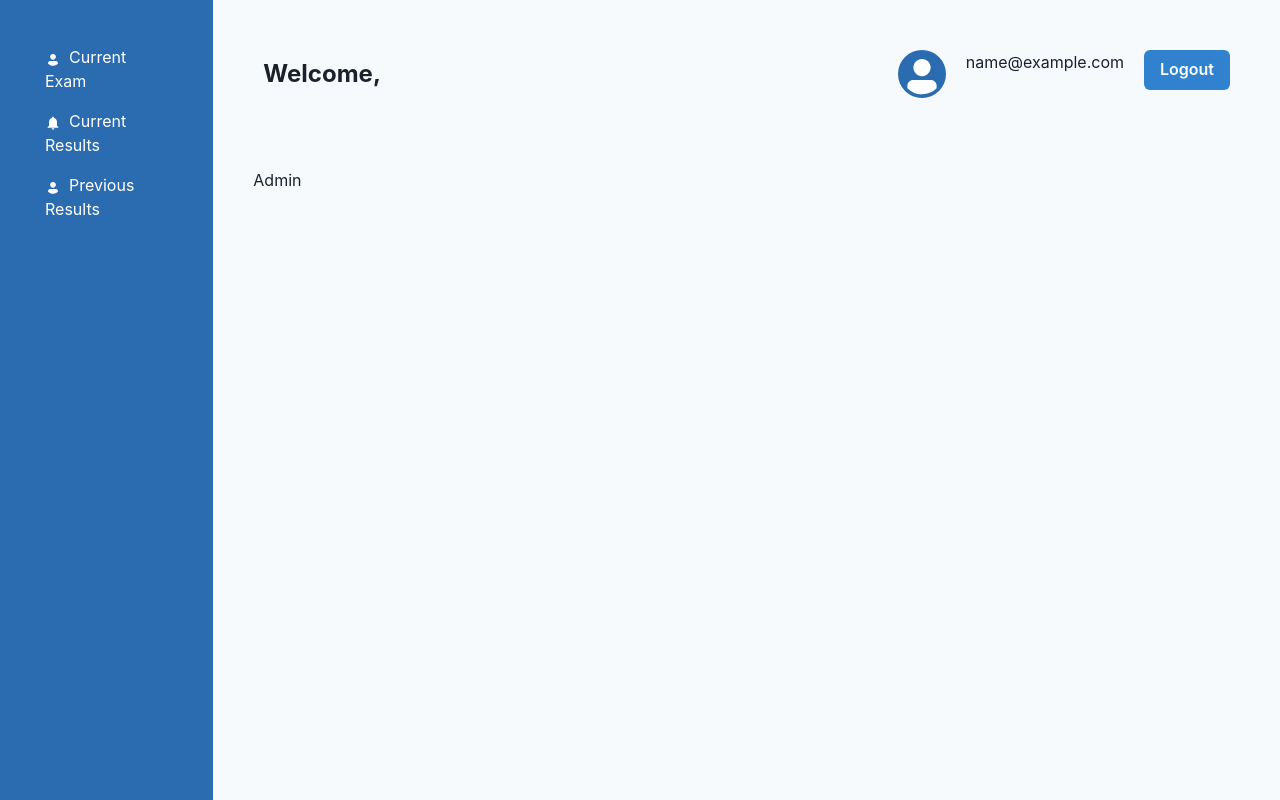
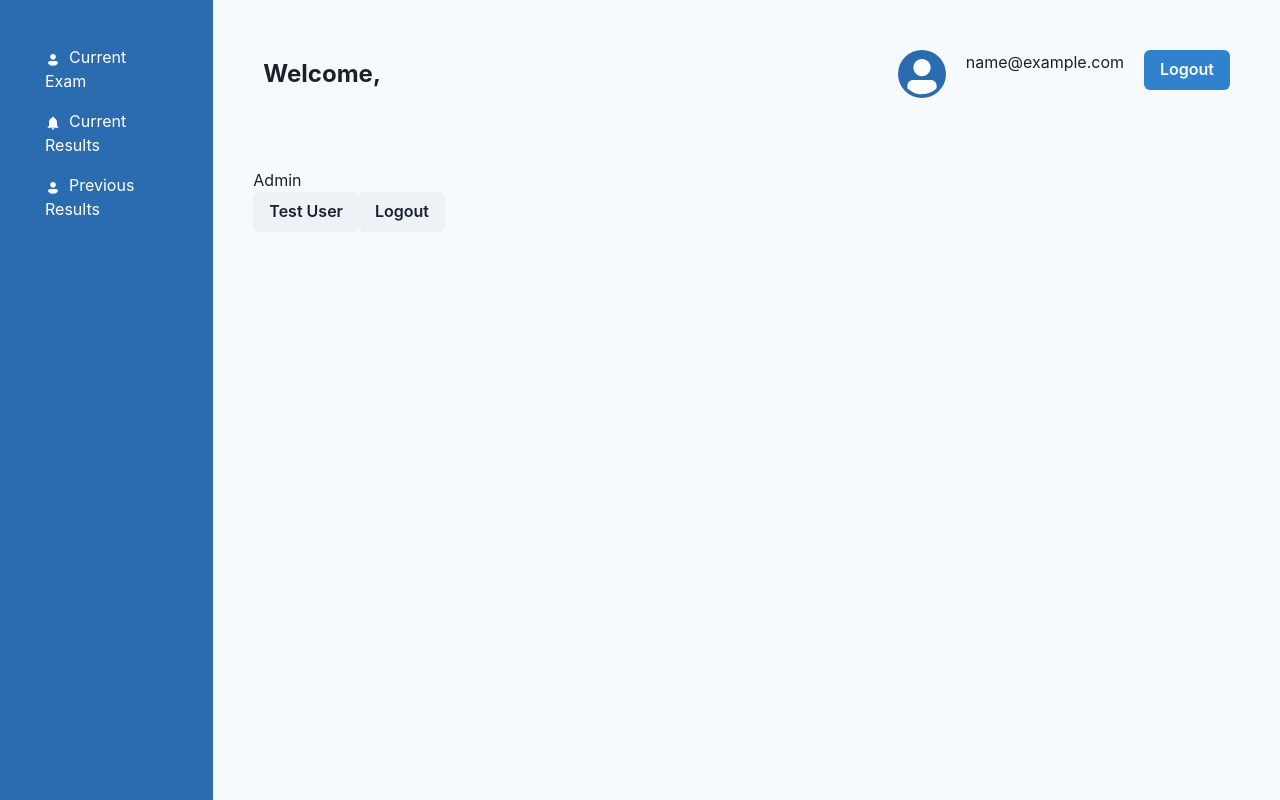
Before and after one commit to caiomarxm/irt_simulator, a React (Vite) app in the folder frontend/: page /admin in a window 1280 px wide. Built offline with nearby package versions, Linux system fonts and the light colour scheme; no server answers; sample sign-in values are in the browser's storage.

Commit message:
feat: adding dummy admin page

```diff
--- a/frontend/src/pages/Admin.tsx
+++ b/frontend/src/pages/Admin.tsx
@@ -1,5 +1,20 @@
+import { Button } from "@chakra-ui/react";
+import { UserService } from "../client/services/userService";
+import useAuth from "../hooks/useAuth";
+
 export const Admin = () => {
+  const handleClick = async () => {
+    const user = await UserService.readUserMe()
+    alert(JSON.stringify(user));
+  };
+
+  const { performLogout } = useAuth()
+
   return (
-    <div>Admin</div>
-  )
-}
+    <>
+      <div>Admin</div>
+      <Button onClick={handleClick}>Test User</Button>
+      <Button onClick={performLogout}>Logout</Button>
+    </>
+  );
+};
```
